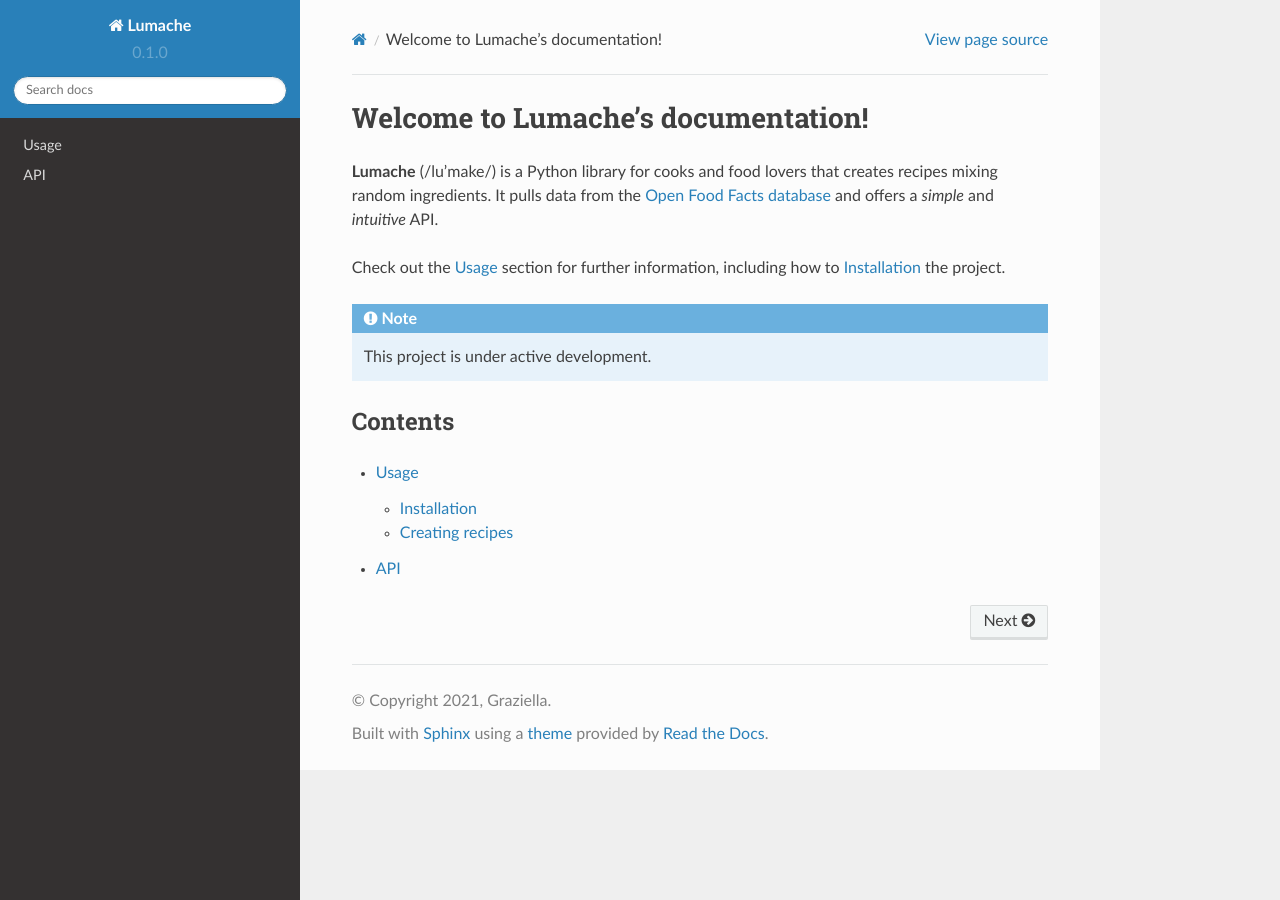
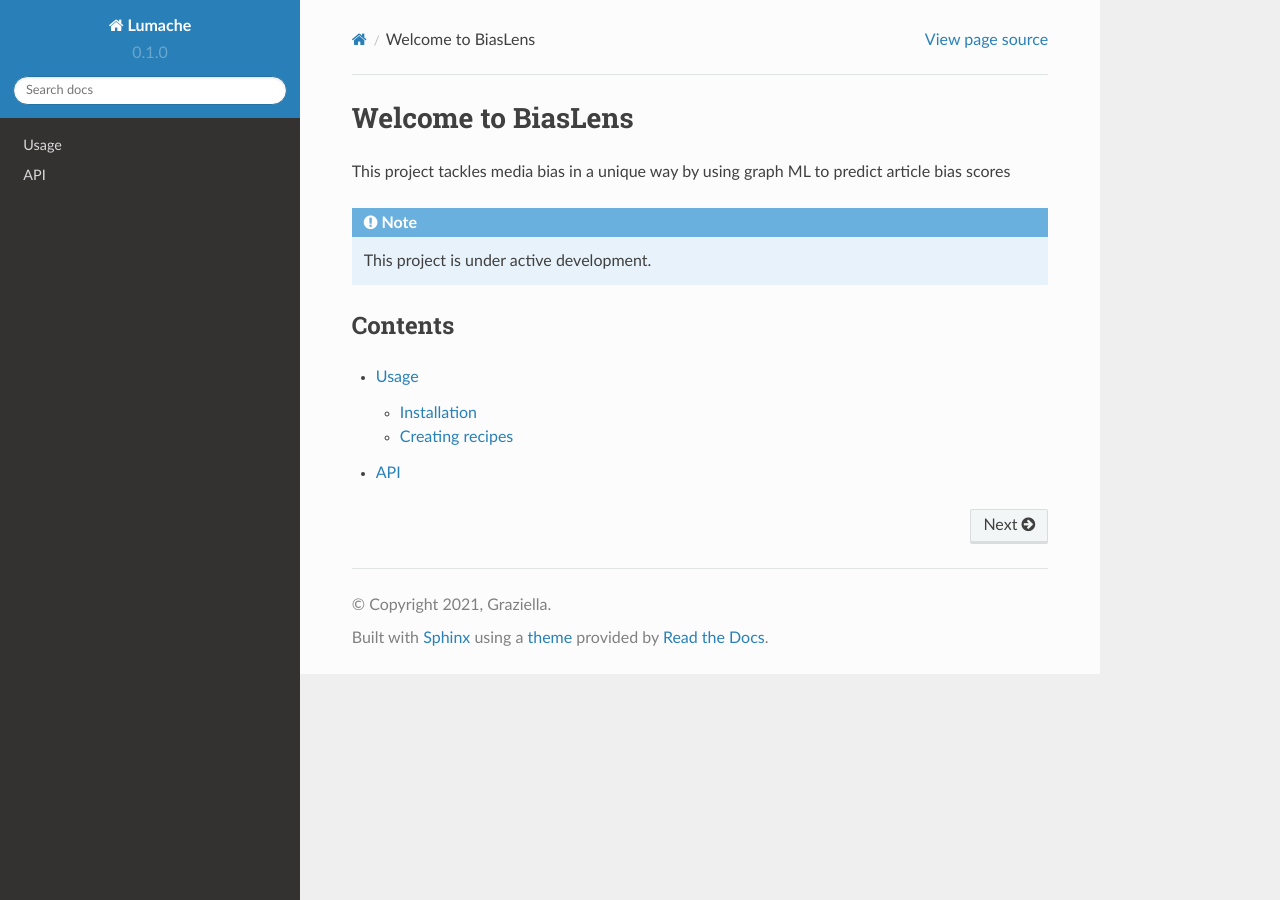
Before and after one commit to MJ-02/BiasLens, a Sphinx documentation site: the page built from docs/source/index.rst, in a window 1280 px wide. Built offline with Sphinx 7.4.7 and the Read the Docs theme 2.0.0, drawn with Linux system fonts in a browser that asks for light colours.

Commit message:
Update index.rst

```diff
--- a/docs/source/index.rst
+++ b/docs/source/index.rst
@@ -1,13 +1,8 @@
-Welcome to Lumache's documentation!
+Welcome to BiasLens
 ===================================
 
-**Lumache** (/lu'make/) is a Python library for cooks and food lovers
-that creates recipes mixing random ingredients.
-It pulls data from the `Open Food Facts database <https://world.openfoodfacts.org/>`_
-and offers a *simple* and *intuitive* API.
+This project tackles media bias in a unique way by using graph ML to predict article bias scores
 
-Check out the :doc:`usage` section for further information, including
-how to :ref:`installation` the project.
 
 .. note::
 
```
